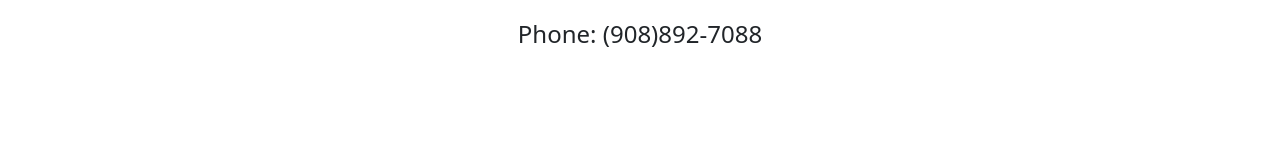
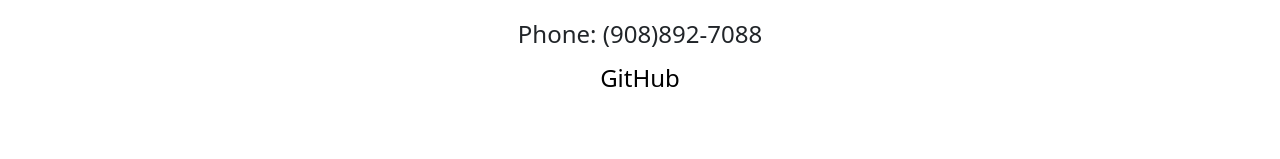
Before and after one commit to WAN2748/react-portfolio, a React (Create React App) app in the folder portfolio/: page /contact in a window 1280 px wide. Shown: the part 606-765 px from the top of the page. Built offline with nearby package versions, Linux system fonts and the light colour scheme.

Commit message:
added github link

```diff
--- a/portfolio/src/pages/Contact.js
+++ b/portfolio/src/pages/Contact.js
@@ -41,6 +41,13 @@
                             <p className="text-center">Phone: (908)892-7088</p>
                         </h4>
                     </Col>
+                    <Col size="md-12">
+                        <h4 className="col-sm-12 ml-auto contact-btn">
+                            <a className="text-decoration-none text-black" href="https://github.com/WAN2748" target="blank"><i class="fas fa-envelope-open-text fa-4x"></i>
+                            <p className="text-center">GitHub</p>
+                            </a>
+                        </h4>
+                    </Col>
                 </Row>
 
             </Container>
```
